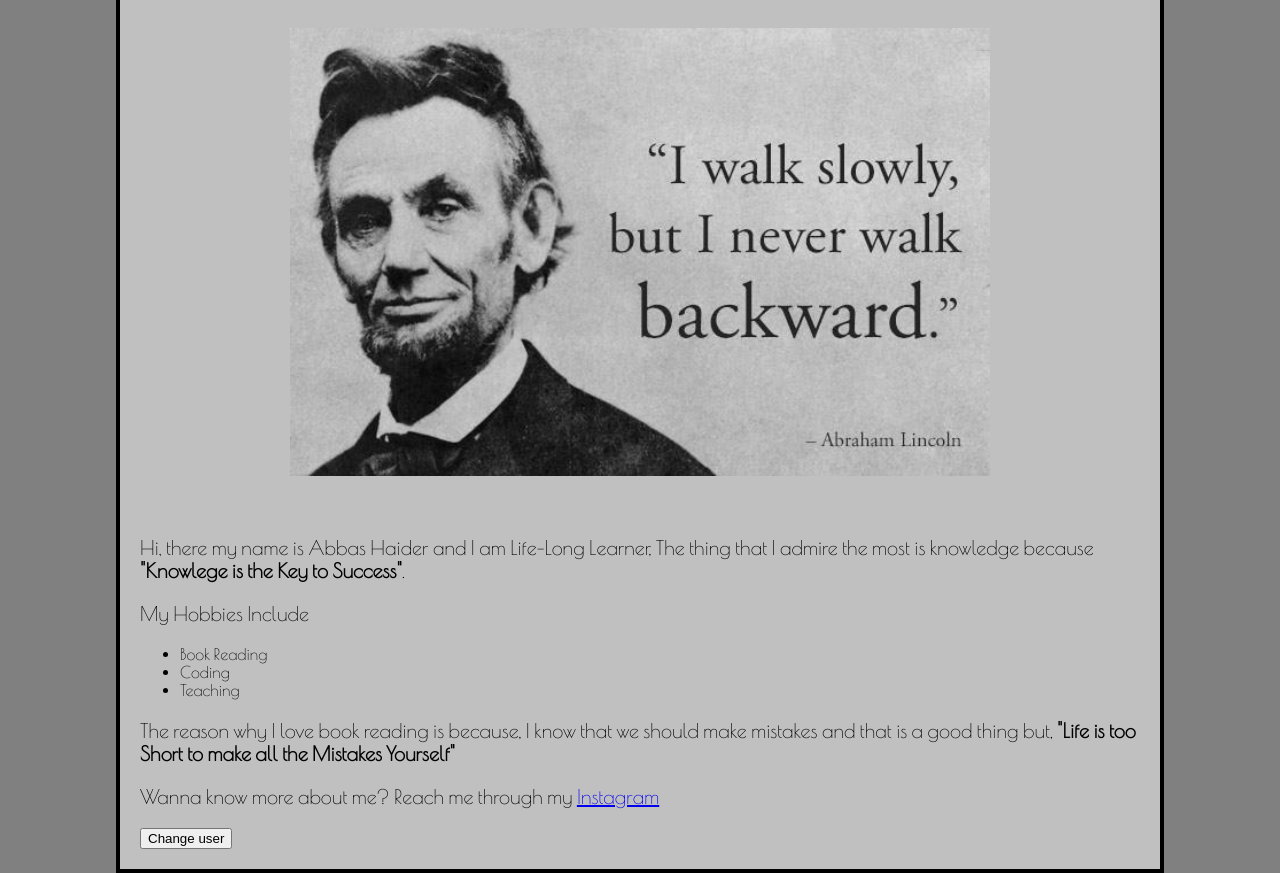
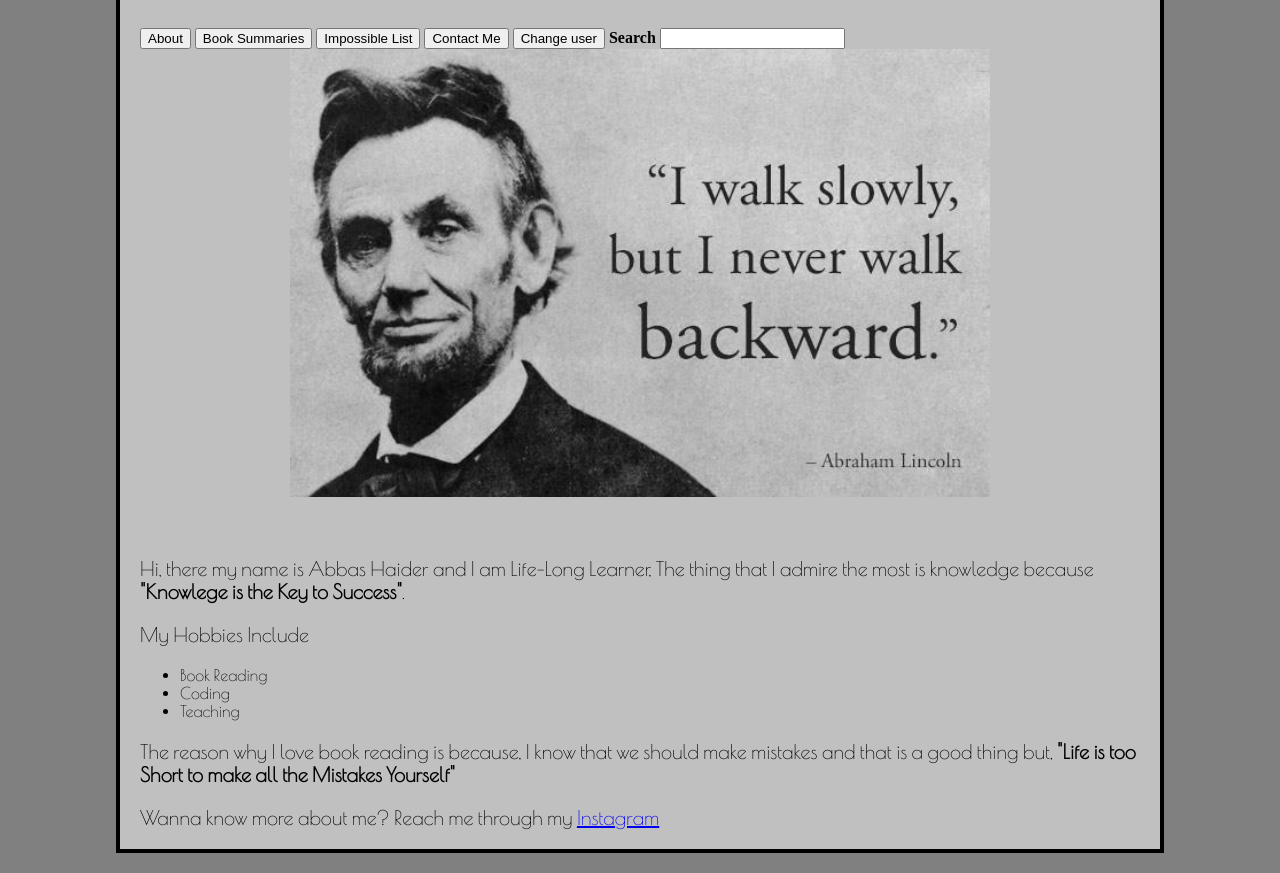
Before and after one commit to rixvii14/abbas.github.io, a plain HTML site: page index.html in a window 1280 px wide. Shown: the part 76-949 px from the top of the page. Drawn offline with nearby package versions, Linux system fonts and the light colour scheme; a web font is replaced by a local one.

Commit message:
Update index.html

```diff
--- a/index.html
+++ b/index.html
@@ -8,6 +8,14 @@
   </head>
   <body>
     <h1> Welcome </h1>
+
+
+	<button>About</button>
+	<button>Book Summaries</button>
+		                 <button>Impossible List</button>
+	 <button>Contact Me</button>
+	                 <button>Change user</button><strong> Search</strong>
+                     <input type = 'text'>
     <img src="images\lincoln001.jpg" alt="My test image">
 	<p>Hi, there my name is Abbas Haider and I am Life-Long Learner, The thing that I admire the most is knowledge because <strong>"Knowlege is the Key to Success"</strong>.</p>
          <p id = "my-id"> My Hobbies Include </p1>
@@ -17,12 +25,11 @@
 				<li id = "third" >Teaching </li>
 			</ul>
 		<p>The reason why I love book reading is because, I know that we should make mistakes and that is a good thing but, <strong>"Life is too Short to make all the Mistakes Yourself" </strong> </p>
-		<p> Wanna know more about me? Reach me through my <a href = "https://www.instagram.com/rix.viii/ " >Instagram</a> </p>
+		<p> Wanna know more about me? Reach me through my <a href = "https://www.instagram.com/rix.viii/" title = 'Instagram' target = '_blank'  >Instagram</a> </p>
 
 
 
 
-                <button>Change user</button>
 
     <script src="scripts\main.js"></script>
   </body>
```
